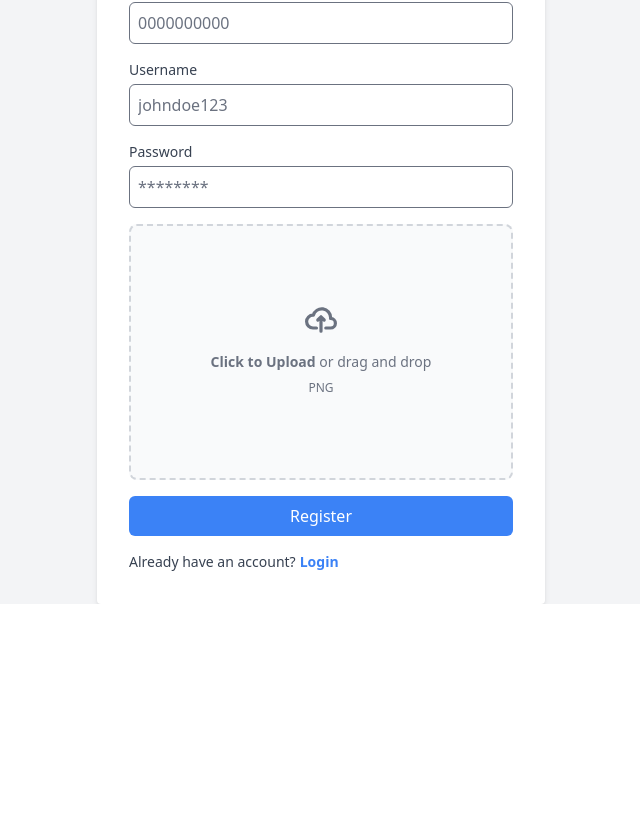
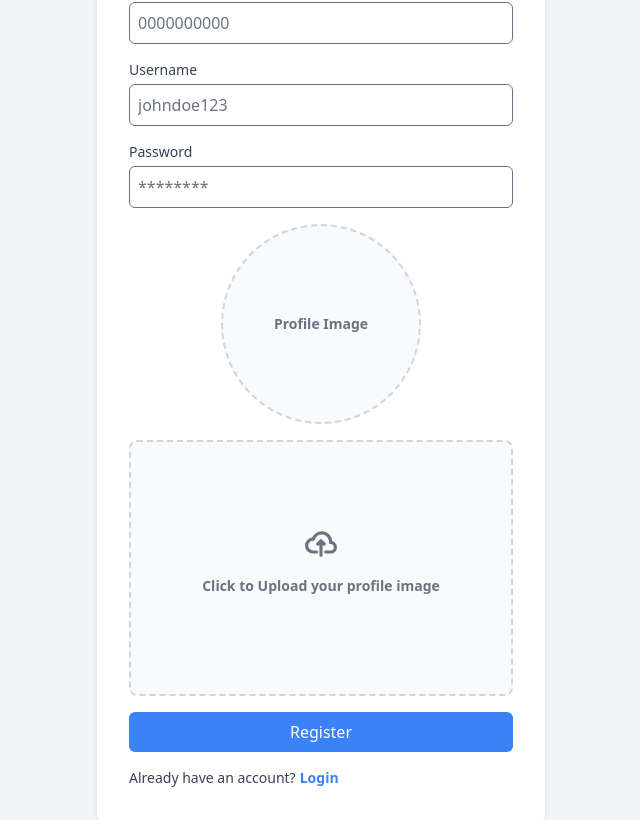
Before and after one commit to Yuvadi29/FindMyNotes, a React (Vite) app in the folder client/: page /signup in a window 1280 px wide. Shown: the part 465-1285 px from the top of the page, without its empty margins (319-959 px from the left). Before the commit the page ends 1069 px from the top, so only its background shows below. Built offline with nearby package versions, Linux system fonts and the light colour scheme.

Commit message:
completed with profile preview

```diff
--- a/client/src/pages/SignUp.jsx
+++ b/client/src/pages/SignUp.jsx
@@ -1,8 +1,7 @@
-import axios from 'axios';
-import React, { useState } from 'react';
+import axios from "axios";
+import React, { useState } from "react";
 
 const SignUp = () => {
-
   const [firstName, setFirstName] = useState("");
   const [lastName, setLastName] = useState("");
   const [userBio, setUserBio] = useState("");
@@ -26,45 +25,57 @@ const SignUp = () => {
       formData.append("userPassword", userPassword);
       formData.append("profileImage", profileImage);
 
-      const result = await axios.post("http://localhost:7000/auth/signup", formData, {
-        headers: {
-          "Content-Type": "multipart/form-data"
-        }
-      });
+      const result = await axios.post(
+        "http://localhost:7000/auth/signup",
+        formData,
+        {
+          headers: {
+            "Content-Type": "multipart/form-data",
+          },
+        },
+      );
       console.log("Data: ", result);
       alert("User Entry Created in Database");
-
     } catch (error) {
       console.log("Failed to Register User: ", error);
     }
-
-  }
+  };
 
   return (
-    <div className="min-h-screen bg-gray-100 flex items-center justify-center">
-      <div className="bg-white p-8 rounded shadow-md w-full max-w-md">
-        <h1 className="text-2xl font-bold mb-4 text-gray-800">Register</h1>
+    <div className="flex min-h-screen items-center justify-center bg-gray-100">
+      <div className="w-full max-w-md rounded bg-white p-8 shadow-md">
+        <h1 className="mb-4 text-2xl font-bold text-gray-800">Register</h1>
         <form className="space-y-4" onSubmit={registerUser}>
-          <div className="grid grid-cols-1 md:grid-cols-2 gap-4">
+          <div className="grid grid-cols-1 gap-4 md:grid-cols-2">
             <div>
-              <label htmlFor="firstName" className="block text-sm font-medium text-gray-700">First Name</label>
+              <label
+                htmlFor="firstName"
+                className="block text-sm font-medium text-gray-700"
+              >
+                First Name
+              </label>
               <input
                 type="text"
                 id="firstName"
                 name="firstName"
-                className="mt-1 p-2 w-full border rounded-md focus:outline-none focus:border-blue-500"
+                className="mt-1 w-full rounded-md border p-2 focus:border-blue-500 focus:outline-none"
                 placeholder="John"
                 required
                 onChange={(e) => setFirstName(e.target.value)}
               />
             </div>
             <div>
-              <label htmlFor="lastName" className="block text-sm font-medium text-gray-700">Last Name</label>
+              <label
+                htmlFor="lastName"
+                className="block text-sm font-medium text-gray-700"
+              >
+                Last Name
+              </label>
               <input
                 type="text"
                 id="lastName"
                 name="lastName"
-                className="mt-1 p-2 w-full border rounded-md focus:outline-none focus:border-blue-500"
+                className="mt-1 w-full rounded-md border p-2 focus:border-blue-500 focus:outline-none"
                 placeholder="Doe"
                 required
                 onChange={(e) => setLastName(e.target.value)}
@@ -73,12 +84,17 @@ const SignUp = () => {
           </div>
 
           <div>
-            <label htmlFor="userBio" className="block text-sm font-medium text-gray-700">Bio</label>
+            <label
+              htmlFor="userBio"
+              className="block text-sm font-medium text-gray-700"
+            >
+              Bio
+            </label>
             <textarea
               id="userBio"
               name="userBio"
               rows="3"
-              className="mt-1 p-2 w-full border rounded-md focus:outline-none focus:border-blue-500"
+              className="mt-1 w-full rounded-md border p-2 focus:border-blue-500 focus:outline-none"
               placeholder="Tell us something about yourself"
               required
               onChange={(e) => setUserBio(e.target.value)}
@@ -86,12 +102,17 @@ const SignUp = () => {
           </div>
 
           <div>
-            <label htmlFor="userEmail" className="block text-sm font-medium text-gray-700">Your Email</label>
+            <label
+              htmlFor="userEmail"
+              className="block text-sm font-medium text-gray-700"
+            >
+              Your Email
+            </label>
             <input
               type="email"
               id="userEmail"
               name="userEmail"
-              className="mt-1 p-2 w-full border rounded-md focus:outline-none focus:border-blue-500"
+              className="mt-1 w-full rounded-md border p-2 focus:border-blue-500 focus:outline-none"
               placeholder="john.doe@example.com"
               required
               onChange={(e) => setUserEmail(e.target.value)}
@@ -99,12 +120,17 @@ const SignUp = () => {
           </div>
 
           <div>
-            <label htmlFor="userMobile" className="block text-sm font-medium text-gray-700">Mobile Number</label>
+            <label
+              htmlFor="userMobile"
+              className="block text-sm font-medium text-gray-700"
+            >
+              Mobile Number
+            </label>
             <input
               type="tel"
               id="userMobile"
               name="userMobile"
-              className="mt-1 p-2 w-full border rounded-md focus:outline-none focus:border-blue-500"
+              className="mt-1 w-full rounded-md border p-2 focus:border-blue-500 focus:outline-none"
               placeholder="0000000000"
               required
               onChange={(e) => setUserMobile(e.target.value)}
@@ -112,12 +138,17 @@ const SignUp = () => {
           </div>
 
           <div>
-            <label htmlFor="userName" className="block text-sm font-medium text-gray-700">Username</label>
+            <label
+              htmlFor="userName"
+              className="block text-sm font-medium text-gray-700"
+            >
+              Username
+            </label>
             <input
               type="text"
               id="userName"
               name="userName"
-              className="mt-1 p-2 w-full border rounded-md focus:outline-none focus:border-blue-500"
+              className="mt-1 w-full rounded-md border p-2 focus:border-blue-500 focus:outline-none"
               placeholder="johndoe123"
               required
               onChange={(e) => setUserName(e.target.value)}
@@ -125,54 +156,74 @@ const SignUp = () => {
           </div>
 
           <div>
-            <label htmlFor="userPassword" className="block text-sm font-medium text-gray-700">Password</label>
+            <label
+              htmlFor="userPassword"
+              className="block text-sm font-medium text-gray-700"
+            >
+              Password
+            </label>
             <input
               type="password"
               id="userPassword"
               name="userPassword"
-              className="mt-1 p-2 w-full border rounded-md focus:outline-none focus:border-blue-500"
+              className="mt-1 w-full rounded-md border p-2 focus:border-blue-500 focus:outline-none"
               placeholder="********"
               required
               onChange={(e) => setUserPassword(e.target.value)}
             />
           </div>
 
-          <div className="flex items-center justify-center w-full">
-            <label htmlFor="dropzone-file" className="flex flex-col items-center justify-center w-full h-64 border-2 border-gray-300 border-dashed rounded-lg cursor-pointer bg-gray-50 hover:bg-gray-100  ">
-
-              <div className="flex flex-col items-center justify-center pt-5 pb-6">
-                <svg className='w-8 h-8 mb-4 text-gray-500 ' aria-hidden="true" xmlns='http://www.w3.org/2000/svg'
-                  fill='none'
-                  viewBox='0 0 20 16'
+          <div className="flex w-full flex-col items-center justify-center">
+            <div className="mb-4 grid h-[200px] w-[200px] place-content-center overflow-hidden rounded-full border-2 border-dashed border-gray-300 bg-gray-50 text-2xl font-black">
+              {/* 200 x 200 */}
+              {profileImage == "" ? (
+                <p className="text-sm font-bold text-gray-500">Profile Image</p>
+              ) : (
+                <img src={profileImage} alt="" className="" />
+              )}
+            </div>
+            <label
+              htmlFor="dropzone-file"
+              className="flex h-64 w-full cursor-pointer flex-col items-center justify-center rounded-lg border-2 border-dashed border-gray-300 bg-gray-50 hover:bg-gray-100"
+            >
+              <div className="flex flex-col items-center justify-center pb-6 pt-5">
+                <svg
+                  className="mb-4 h-8 w-8 text-gray-500 "
+                  aria-hidden="true"
+                  xmlns="http://www.w3.org/2000/svg"
+                  fill="none"
+                  viewBox="0 0 20 16"
                 >
-                  <path stroke='currentColor' strokeLinecap='round'
-                    strokeLinejoin='round'
+                  <path
+                    stroke="currentColor"
+                    strokeLinecap="round"
+                    strokeLinejoin="round"
                     strokeWidth="2"
-                    d='M13 13h3a3 3 0 0 0 0-6h-.025A5.56 5.56 0 0 0 16 6.5 5.5 5.5 0 0 0 5.207 5.021C5.137 5.017 5.071 5 5 5a4 4 0 0 0 0 8h2.167M10 15V6m0 0L8 8m2-2 2 2 '
+                    d="M13 13h3a3 3 0 0 0 0-6h-.025A5.56 5.56 0 0 0 16 6.5 5.5 5.5 0 0 0 5.207 5.021C5.137 5.017 5.071 5 5 5a4 4 0 0 0 0 8h2.167M10 15V6m0 0L8 8m2-2 2 2 "
                   />
                 </svg>
                 <p className="mb-2 text-sm text-gray-500">
                   <span className="font-semibold">
-                    Click to Upload
-                  </span> or drag and drop
+                    Click to Upload your profile image
+                  </span>
                 </p>
-                <p className="text-xs text-gray-500">PNG</p>
                 <input
                   type="file"
-                  placeholder='File'
-                  accept='application/png'
+                  placeholder="File"
+                  accept="application/png"
                   required
-                  id='dropzone-file'
-                  onChange={(e) => setProfileImage(e.target.files[0])}
-                  className='hidden'
+                  id="dropzone-file"
+                  onChange={(e) =>
+                    setProfileImage(URL.createObjectURL(e.target.files[0]))
+                  }
+                  className="hidden"
                 />
               </div>
             </label>
           </div>
-
           <button
             type="submit"
-            className="w-full bg-blue-500 text-white py-2 px-4 rounded-md hover:bg-blue-600 focus:outline-none focus:bg-blue-600"
+            className="w-full rounded-md bg-blue-500 px-4 py-2 text-white hover:bg-blue-600 focus:bg-blue-600 focus:outline-none"
           >
             Register
           </button>
@@ -183,7 +234,6 @@ const SignUp = () => {
             <span className="font-bold">Login</span>
           </a>
         </div>
-
       </div>
     </div>
   );
```
